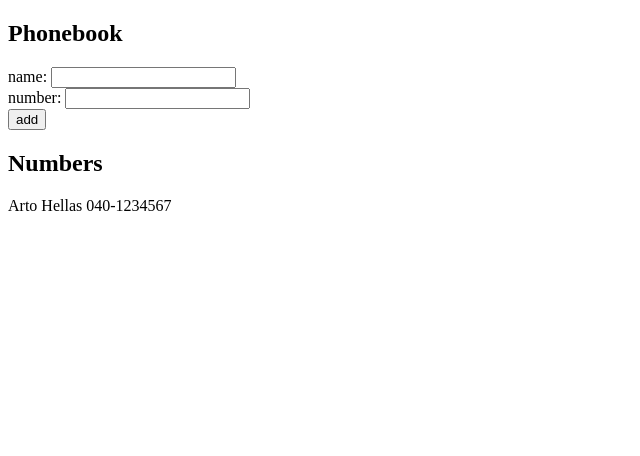
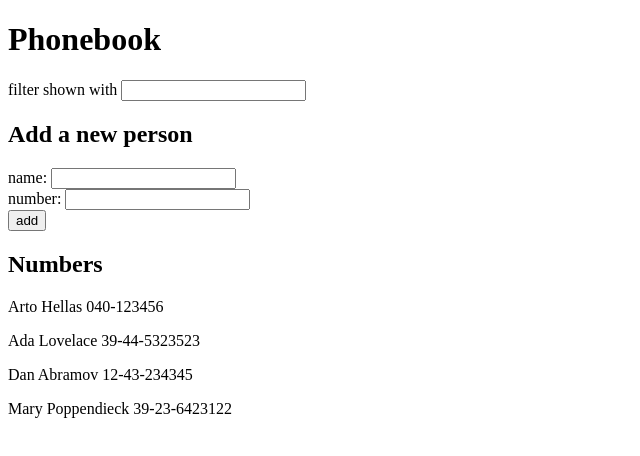
Before and after one commit to adamfarhadi/full-stack-open, a React (Vite) app in the folder part2/phonebook/: page / in a window 1280 px wide. Shown: the top 456 px of the page, without its empty margins (0-640 px from the left). Built offline with nearby package versions, Linux system fonts and the light colour scheme.

Commit message:
exercise 2.9 done

```diff
--- a/part2/phonebook/src/App.jsx
+++ b/part2/phonebook/src/App.jsx
@@ -2,10 +2,14 @@ import { useState } from 'react'
 
 const App = () => {
   const [persons, setPersons] = useState([
-    { name: 'Arto Hellas', number: '040-1234567' }
+    { name: 'Arto Hellas', number: '040-123456', id: 1 },
+    { name: 'Ada Lovelace', number: '39-44-5323523', id: 2 },
+    { name: 'Dan Abramov', number: '12-43-234345', id: 3 },
+    { name: 'Mary Poppendieck', number: '39-23-6423122', id: 4 }
   ])
   const [newName, setNewName] = useState('')
   const [newNumber, setNewNumber] = useState('')
+  const [filter, setFilter] = useState('')
 
   const addPerson = (event) => {
     event.preventDefault()
@@ -24,18 +28,26 @@ const App = () => {
   }
 
   const handleNameChange = (event) => {
-    console.log('handleNameChange', event.target.value)
     setNewName(event.target.value)
   }
 
   const handleNumberChange = (event) => {
-    console.log('handleNumberChange', event.target.value)
     setNewNumber(event.target.value)
+  }
+
+  const handleFilterChange = (event) => {
+    setFilter(event.target.value.toLowerCase())
   }
 
   return (
     <div>
-      <h2>Phonebook</h2>
+      <h1>Phonebook</h1>
+      <form>
+        <div>
+          filter shown with <input value={filter} onChange={handleFilterChange} />
+        </div>
+      </form>
+      <h2>Add a new person</h2>
       <form onSubmit={addPerson}>
         <div>
           name: <input value={newName} onChange={handleNameChange} />
@@ -48,7 +60,11 @@ const App = () => {
         </div>
       </form>
       <h2>Numbers</h2>
-      {persons.map(person => <p key={person.name}>{person.name} {person.number}</p>)}
+      {
+        persons
+          .filter(person => person.name.toLowerCase().includes(filter))
+          .map(person => <p key={person.name}>{person.name} {person.number}</p>)
+      }
     </div>
   )
 }
```
